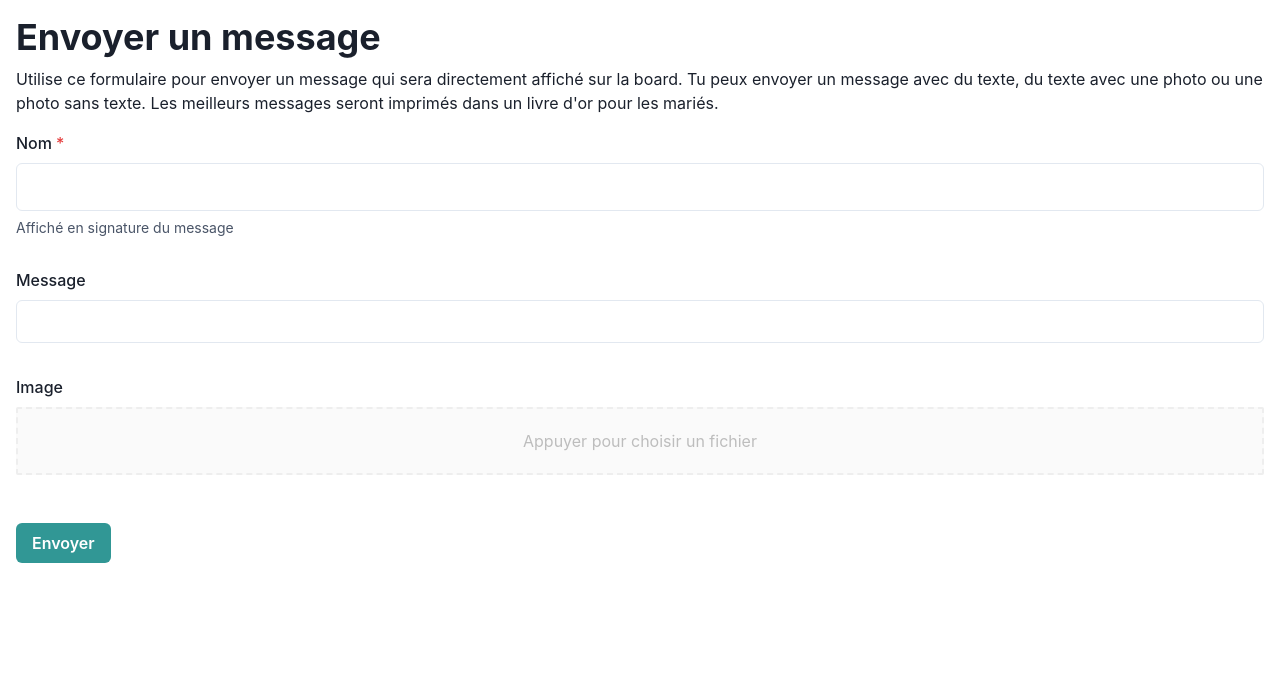
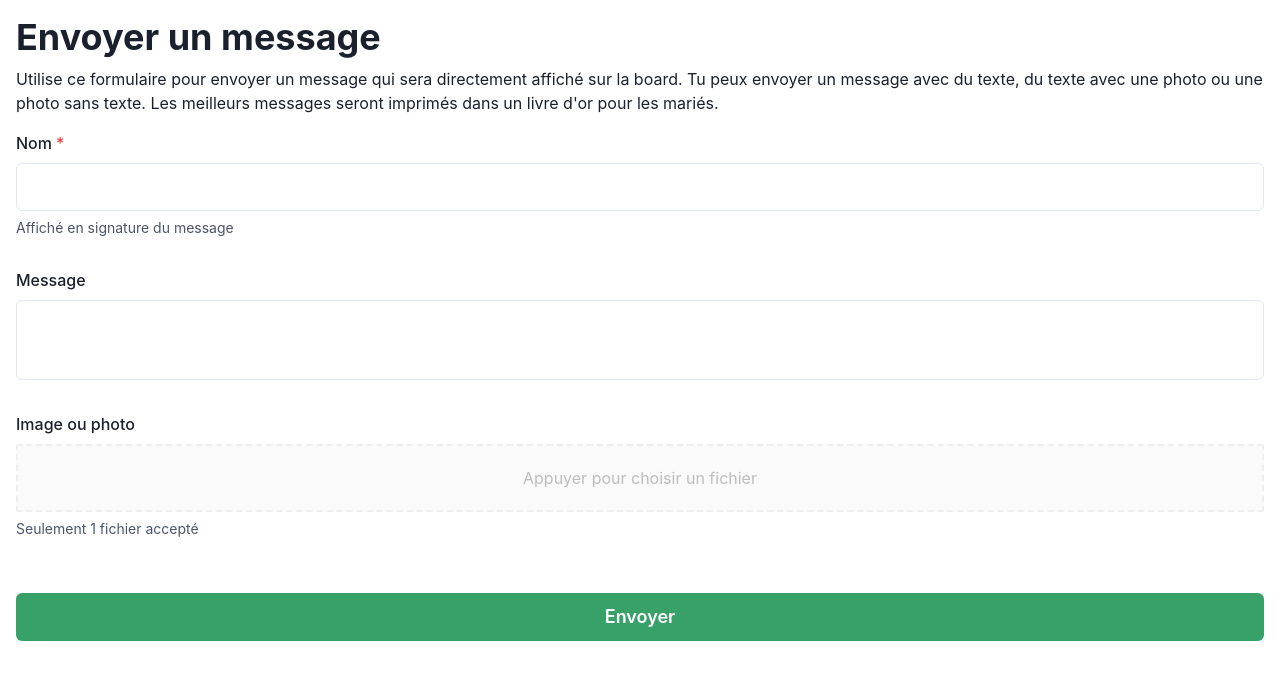
Before and after one commit to mbret/wedding-board, a Next.js app: page /send in a window 1280 px wide. Shown: the top 680 px of the page. Built offline with nearby package versions, Linux system fonts and the light colour scheme.

Commit message:
improved dropzone

```diff
--- /dev/null
+++ b/lib/web/common/AutoResizeTextarea.tsx
@@ -0,0 +1,27 @@
+import {
+  Textarea,
+  TextareaProps,
+} from "@chakra-ui/react";
+import ResizeTextarea from "react-textarea-autosize";
+import React from "react";
+
+export const AutoResizeTextarea = React.forwardRef<
+  HTMLTextAreaElement,
+  TextareaProps
+>((props, ref) => {
+  return (
+    <Textarea
+      // minH="unset"
+      minHeight={20}
+      overflow="hidden"
+      w="100%"
+      resize="none"
+      ref={ref}
+      minRows={1}
+      as={ResizeTextarea}
+      {...props}
+    />
+  );
+});
+
+AutoResizeTextarea.displayName = `AutoResizeTextarea`;
--- /dev/null
+++ b/lib/web/send/FileField.tsx
@@ -0,0 +1,121 @@
+import {
+  Button,
+  FormControl,
+  FormHelperText,
+  FormLabel,
+} from "@chakra-ui/react";
+import { Field, useField } from "formik";
+import Image from "next/image";
+import { useState } from "react";
+import Dropzone from "react-dropzone";
+
+export const FileField = () => {
+  const [files, setFiles] = useState<(File & { preview: string })[]>([]);
+
+  return (
+    <Field name="file">
+      {({ field, form }: any) => {
+        return (
+          <FormControl isDisabled={form.isSubmitting}>
+            <FormLabel htmlFor="file">Image ou photo</FormLabel>
+            <Dropzone
+              maxFiles={1}
+              accept={{
+                "image/*": [".jpeg", ".png"],
+              }}
+              onDrop={(acceptedFiles) => {
+                form.setFieldValue(`file`, acceptedFiles[0]);
+                console.log(acceptedFiles);
+                setFiles(
+                  acceptedFiles.map((file) =>
+                    Object.assign(file, {
+                      preview: URL.createObjectURL(file),
+                    })
+                  )
+                );
+              }}
+            >
+              {({ getRootProps, getInputProps, acceptedFiles, inputRef }) => (
+                <section className="container">
+                  <div
+                    {...getRootProps({
+                      style: {
+                        flex: 1,
+                        display: "flex",
+                        flexDirection: "column",
+                        alignItems: "center",
+                        padding: "20px",
+                        borderWidth: 2,
+                        borderRadius: 2,
+                        borderColor: "#eeeeee",
+                        borderStyle: "dashed",
+                        backgroundColor: "#fafafa",
+                        color: "#bdbdbd",
+                        outline: "none",
+                        transition: "border .24s ease-in-out",
+                      },
+                    })}
+                  >
+                    <input {...getInputProps()} />
+                    <p>Appuyer pour choisir un fichier</p>
+                  </div>
+                  <FormHelperText>Seulement 1 fichier accepté</FormHelperText>
+                  <aside
+                    style={{
+                      paddingTop: 8,
+                      display: `flex`,
+                    }}
+                  >
+                    {files.map((file) => (
+                      <div
+                        style={{
+                          display: "inline-flex",
+                          borderRadius: 2,
+                          border: "1px solid #eaeaea",
+                          marginBottom: 8,
+                          marginRight: 8,
+                          width: "40%",
+                          height: 100,
+                          padding: 4,
+                          boxSizing: "border-box",
+                        }}
+                        key={file.name}
+                      >
+                        <img
+                          src={file.preview}
+                          alt="preview"
+                          width="100%"
+                          height="100%"
+                          style={{
+                            display: "block",
+                            objectFit: `contain`,
+                          }}
+                          // Revoke data uri after image is loaded
+                          onLoad={() => {
+                            URL.revokeObjectURL(file.preview);
+                          }}
+                        />
+                      </div>
+                    ))}
+                    {files.length > 0 && (
+                      <Button
+                        width="100%"
+                        variant="link"
+                        onClick={() => {
+                          form.setFieldValue(`file`, undefined);
+                          setFiles([]);
+                        }}
+                      >
+                        Supprimer
+                      </Button>
+                    )}
+                  </aside>
+                </section>
+              )}
+            </Dropzone>
+          </FormControl>
+        );
+      }}
+    </Field>
+  );
+};
--- /dev/null
+++ b/lib/web/send/useSend.ts
@@ -0,0 +1,32 @@
+import axios from "axios";
+import { useMutation } from "react-query";
+
+export const useSend = () => {
+  return useMutation(
+    async ({
+      file,
+      name,
+      message,
+    }: {
+      name: string;
+      file?: File;
+      message?: string;
+    }) => {
+      const formData = new FormData();
+
+      formData.append(`name`, name);
+      if (file) {
+        formData.append("file", file, file.name);
+      }
+      if (message) {
+        formData.append("message", message);
+      }
+
+      return axios.post<{}>("/api/send", formData, {
+        headers: {
+          "Content-Type": "multipart/form-data",
+        },
+      });
+    }
+  );
+};
--- a/pages/_app.tsx
+++ b/pages/_app.tsx
@@ -1,10 +1,11 @@
 import "../styles/globals.css";
 import type { AppProps } from "next/app";
-import { ChakraProvider, extendTheme } from "@chakra-ui/react";
+import { ChakraProvider, extendTheme, withDefaultColorScheme } from "@chakra-ui/react";
 import { QueryClient, QueryClientProvider } from "react-query";
 import { RecoilRoot } from "recoil";
 
-const theme = extendTheme({});
+const theme = extendTheme(withDefaultColorScheme({ colorScheme: 'green' }));
+
 const queryClient = new QueryClient();
 
 function MyApp({ Component, pageProps }: AppProps) {
--- a/pages/send.tsx
+++ b/pages/send.tsx
@@ -6,68 +6,17 @@ import {
   FormHelperText,
   FormLabel,
   Input,
-  Textarea,
-  TextareaProps,
 } from "@chakra-ui/react";
-import axios from "axios";
 import { Field, Form, Formik } from "formik";
 import type { NextPage } from "next";
 import Head from "next/head";
-import Dropzone from "react-dropzone";
-import { useMutation } from "react-query";
-import styles from "../styles/Home.module.css";
 import { Text } from "@chakra-ui/react";
 import { Heading } from "@chakra-ui/react";
-import ResizeTextarea from "react-textarea-autosize";
-import React from "react";
-
-const AutoResizeTextarea = React.forwardRef<HTMLTextAreaElement, TextareaProps>(
-  (props, ref) => {
-    return (
-      <Textarea
-        minH="unset"
-        overflow="hidden"
-        w="100%"
-        resize="none"
-        ref={ref}
-        minRows={1}
-        as={ResizeTextarea}
-        {...props}
-      />
-    );
-  }
-);
-
-AutoResizeTextarea.displayName = `AutoResizeTextarea`;
-
-const Send: NextPage = () => {
-  const { mutate: sendData } = useMutation(
-    async ({
-      file,
-      name,
-      message,
-    }: {
-      name: string;
-      file?: File;
-      message?: string;
-    }) => {
-      const formData = new FormData();
-
-      formData.append(`name`, name);
-      if (file) {
-        formData.append("file", file, file.name);
-      }
-      if (message) {
-        formData.append("message", message);
-      }
-
-      return axios.post<{}>("/api/send", formData, {
-        headers: {
-          "Content-Type": "multipart/form-data",
-        },
-      });
-    }
-  );
+import React, { useState } from "react";
+import { useSend } from "../lib/web/send/useSend";
+import { AutoResizeTextarea } from "../lib/web/common/AutoResizeTextarea";
+import { useToast } from "@chakra-ui/react";
+import { FileField } from "../lib/web/send/FileField";
 
 function validateName(value: string) {
   let error;
@@ -78,12 +27,12 @@ const Send: NextPage = () => {
 }
 
 function validateMessage(value: string) {
-    let error;
-    // if (!value) {
-    //   error = "Ton nom est requis";
-    // }
-    return error;
+  return undefined;
 }
+
+const Send: NextPage = () => {
+  const { mutate: sendData } = useSend();
+  const toast = useToast();
 
   return (
     <div
@@ -112,15 +61,37 @@ const Send: NextPage = () => {
               error: ``,
             }}
             onSubmit={(values, actions) => {
-              actions.setSubmitting(false);
+              actions.setSubmitting(true);
 
               console.log(values);
 
-              sendData({
+              sendData(
+                {
                   file: values.file,
                   name: values.name,
                   message: values.message,
+                },
+                {
+                  onSettled: () => {
+                    actions.setSubmitting(false);
+                  },
+                  onSuccess: () => {
+                    actions.resetForm();
+                    toast({
+                      title: `Ton message a bien été envoyé`,
+                      status: `success`,
+                      isClosable: true,
                     });
+                  },
+                  onError: () => {
+                    toast({
+                      title: `Une erreur est survenue, Merci de réessayer`,
+                      status: `error`,
+                      isClosable: true,
+                    });
+                  },
+                }
+              );
             }}
             validate={(values) => {
               if (!values.message && !values.file) {
@@ -141,6 +112,7 @@ const Send: NextPage = () => {
                         <FormControl
                           isInvalid={form.errors.name && form.touched.name}
                           isRequired
+                          isDisabled={form.isSubmitting}
                         >
                           <FormLabel htmlFor="name">Nom</FormLabel>
                           <Input
@@ -166,6 +138,7 @@ const Send: NextPage = () => {
                           isInvalid={
                             form.errors.message && form.touched.message
                           }
+                          isDisabled={form.isSubmitting}
                         >
                           <FormLabel htmlFor="message">Message</FormLabel>
                           <AutoResizeTextarea
@@ -182,47 +155,7 @@ const Send: NextPage = () => {
                     </Field>
                   </Box>
                   <Box marginBottom={8}>
-                    <Field name="file">
-                      {({ form }: any) => (
-                        <FormControl>
-                          <FormLabel htmlFor="name">Image</FormLabel>
-                          <Dropzone
-                            onDrop={(acceptedFiles) => {
-                              form.setFieldValue(`file`, acceptedFiles[0]);
-                              // console.log(fm)
-                              console.log(acceptedFiles);
-                            }}
-                          >
-                            {({ getRootProps, getInputProps }) => (
-                              <section className="container">
-                                <div
-                                  {...getRootProps({
-                                    style: {
-                                      flex: 1,
-                                      display: "flex",
-                                      flexDirection: "column",
-                                      alignItems: "center",
-                                      padding: "20px",
-                                      borderWidth: 2,
-                                      borderRadius: 2,
-                                      borderColor: "#eeeeee",
-                                      borderStyle: "dashed",
-                                      backgroundColor: "#fafafa",
-                                      color: "#bdbdbd",
-                                      outline: "none",
-                                      transition: "border .24s ease-in-out",
-                                    },
-                                  })}
-                                >
-                                  <input {...getInputProps()} />
-                                  <p>Appuyer pour choisir un fichier</p>
-                                </div>
-                              </section>
-                            )}
-                          </Dropzone>
-                        </FormControl>
-                      )}
-                    </Field>
+                    <FileField />
                   </Box>
                   {!!props.errors.error && props.submitCount > 0 && (
                     <Text color="red.500" paddingY={2}>
@@ -231,8 +164,10 @@ const Send: NextPage = () => {
                   )}
                   <Button
                     mt={4}
-                    colorScheme="teal"
+                    width="100%"
+                    size="lg"
                     isLoading={props.isSubmitting}
+                    loadingText="Envoi en cours"
                     type="submit"
                   >
                     Envoyer
```
Also changed, not shown: pages/api/send.ts (+1 -28 lines). Lines whose indentation alone changed are shown as unchanged.
